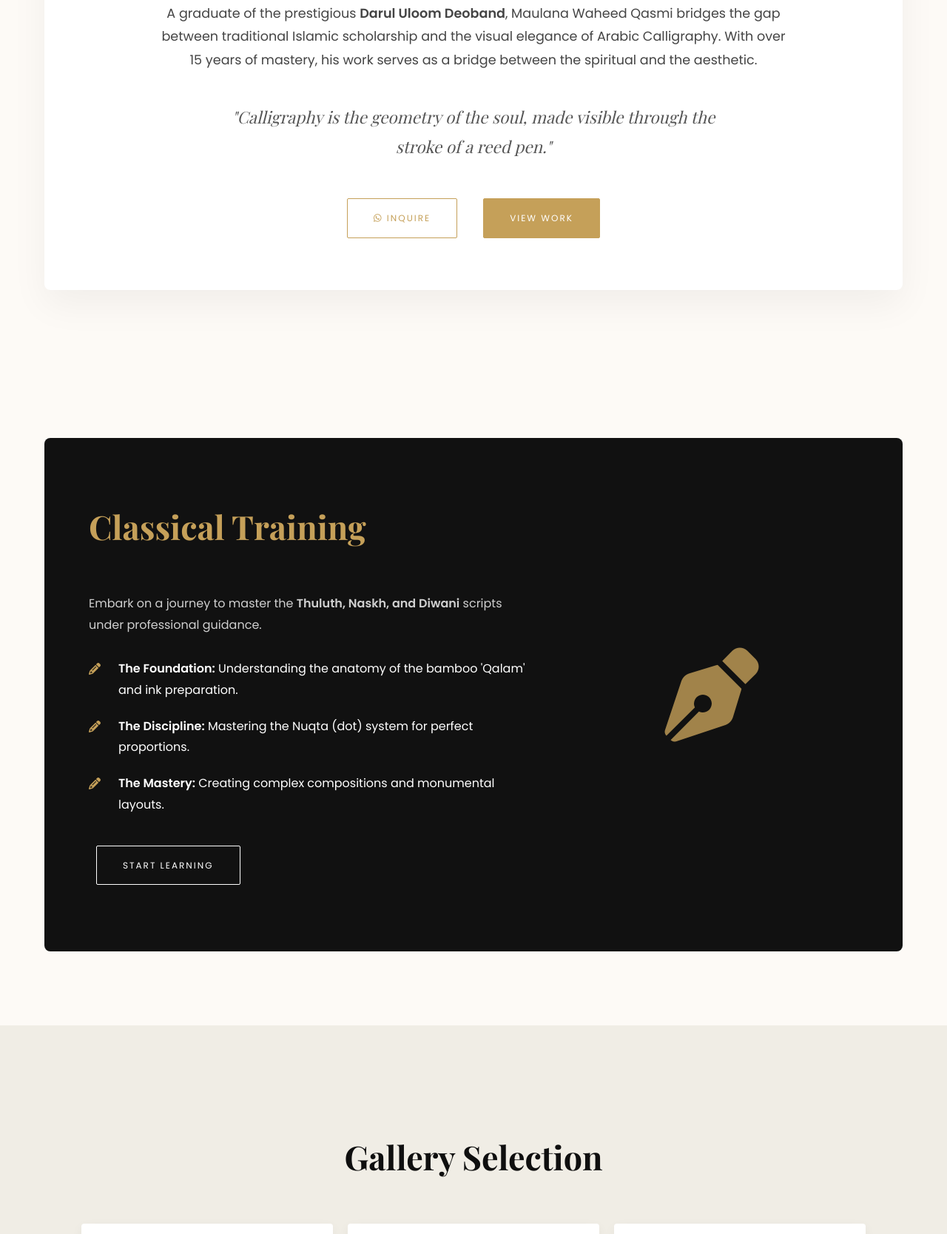
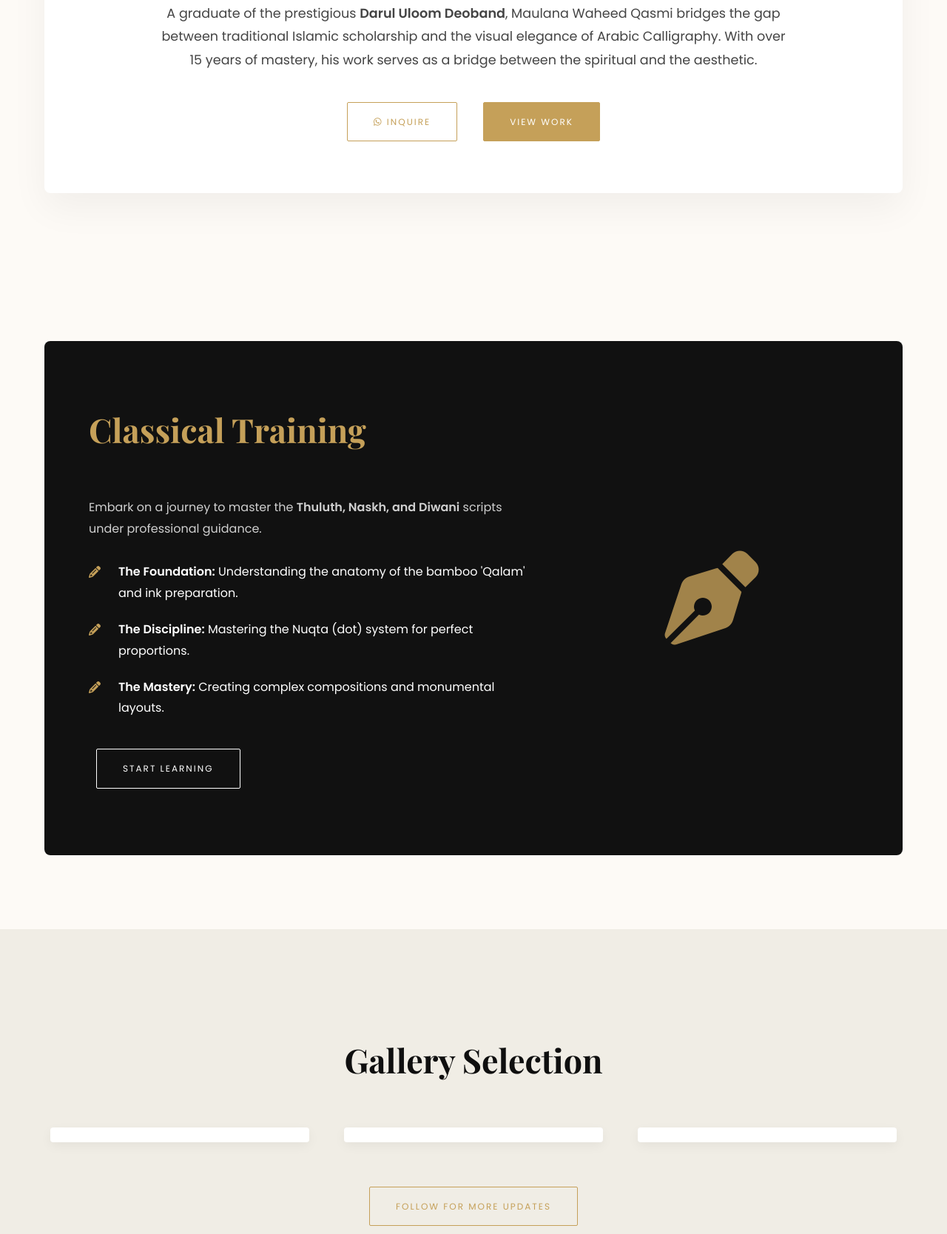
Before and after one commit to qasmiwaheed/Qasmi-Waheed, a plain HTML site: page index.html in a window 1280 px wide. Shown: the part 1132-2800 px from the top of the page at 74% size. Drawn offline with nearby package versions, Linux system fonts and the light colour scheme; a script that the page names is missing; a web font is replaced by a local one.

Commit message:
Update index.html

```diff
--- a/index.html
+++ b/index.html
@@ -131,16 +131,6 @@
         text-transform: uppercase;
     }
 
-    .philosophy-quote {
-        font-family: 'Playfair Display', serif;
-        font-style: italic;
-        font-size: 1.4rem;
-        color: #555;
-        margin: 40px auto;
-        max-width: 700px;
-        position: relative;
-    }
-
     /* ================= TEACHING SECTION ================= */
     .teaching-box {
         background: #111;
@@ -226,7 +216,7 @@
 <header id="home">
   <div class="reveal active">
     <h1>Waheed Qasmi</h1>
-    <div class="hero-subtitle">Maulana • Calligrapher • Master Tutor</div>
+    <div class="hero-subtitle">Maulana • Calligrapher • Tutor</div>
     <p style="opacity: 0.7; font-size: 0.9rem; margin-top: 20px;">Doha, Qatar</p>
   </div>
 </header>
@@ -245,10 +235,6 @@
     <p style="font-size:1.1rem; max-width: 850px; margin: auto; color: #444;">
         A graduate of the prestigious <strong>Darul Uloom Deoband</strong>, Maulana Waheed Qasmi bridges the gap between traditional Islamic scholarship and the visual elegance of Arabic Calligraphy. With over 15 years of mastery, his work serves as a bridge between the spiritual and the aesthetic.
     </p>
-
-    <div class="philosophy-quote">
-        "Calligraphy is the geometry of the soul, made visible through the stroke of a reed pen."
-    </div>
 
     <div style="margin-top: 30px; display: flex; justify-content: center; gap: 15px;">
         <a href="https://wa.me/97466531911" class="btn"><i class="fab fa-whatsapp"></i> Inquire</a>
@@ -276,16 +262,16 @@
 </section>
 
 <section class="section" id="work" style="background-color: #f0ede5; max-width: 100%;">
-  <div style="max-width: 1100px; margin: auto; padding: 0 20px;">
+  <div style="max-width: 1200px; margin: auto; padding: 0 20px;">
     <h2 class="reveal">Gallery Selection</h2>
-    <div style="display: grid; grid-template-columns: repeat(auto-fit, minmax(320px, 1fr)); gap: 20px;" class="reveal">
-      <div style="background: white; padding: 10px; border-radius: 4px; box-shadow: 0 5px 15px rgba(0,0,0,0.05);">
+    <div style="display: grid; grid-template-columns: repeat(auto-fit, minmax(300px, 1fr)); gap: 30px; justify-content: center;" class="reveal">
+      <div style="background: white; padding: 10px; border-radius: 4px; box-shadow: 0 5px 15px rgba(0,0,0,0.05); width: 100%; max-width: 350px; margin: auto;">
           <blockquote class="instagram-media" data-instgrm-permalink="https://www.instagram.com/p/CYTUb7tPO9w/" data-instgrm-version="14" style="width:100%; margin:0;"></blockquote>
       </div>
-      <div style="background: white; padding: 10px; border-radius: 4px; box-shadow: 0 5px 15px rgba(0,0,0,0.05);">
+      <div style="background: white; padding: 10px; border-radius: 4px; box-shadow: 0 5px 15px rgba(0,0,0,0.05); width: 100%; max-width: 350px; margin: auto;">
           <blockquote class="instagram-media" data-instgrm-permalink="https://www.instagram.com/p/CbDERTQv6LH/" data-instgrm-version="14" style="width:100%; margin:0;"></blockquote>
       </div>
-      <div style="background: white; padding: 10px; border-radius: 4px; box-shadow: 0 5px 15px rgba(0,0,0,0.05);">
+      <div style="background: white; padding: 10px; border-radius: 4px; box-shadow: 0 5px 15px rgba(0,0,0,0.05); width: 100%; max-width: 350px; margin: auto;">
           <blockquote class="instagram-media" data-instgrm-permalink="https://www.instagram.com/p/CYUoJvQB05A/" data-instgrm-version="14" style="width:100%; margin:0;"></blockquote>
       </div>
     </div>
@@ -297,7 +283,7 @@
 
 <section class="section reveal" id="contact" style="text-align:center;">
   <h2>Contact & Commissions</h2>
-  <p style="font-size: 1.2rem;">Available for global calligraphy commissions, digital design, and private tutoring sessions.</p>
+  <p style="font-size: 1.2rem;">Available for global calligraphy commissions and private tutoring sessions.</p>
   <p><i class="fas fa-map-marker-alt" style="color:var(--gold);"></i> <strong>Doha, Qatar</strong></p>
 
   <div style="margin-top: 40px;">
@@ -316,7 +302,6 @@
 <script async src="//www.instagram.com/embed.js"></script>
 
 <script>
-  // Scroll Reveal Logic
   function reveal() {
     var reveals = document.querySelectorAll(".reveal");
     for (var i = 0; i < reveals.length; i++) {
@@ -330,7 +315,6 @@
   window.addEventListener("scroll", reveal);
   reveal();
 
-  // Back to Top Logic
   const btt = document.getElementById("backToTop");
   window.onscroll = function() {
     if (document.body.scrollTop > 400 || document.documentElement.scrollTop > 400) {
```
